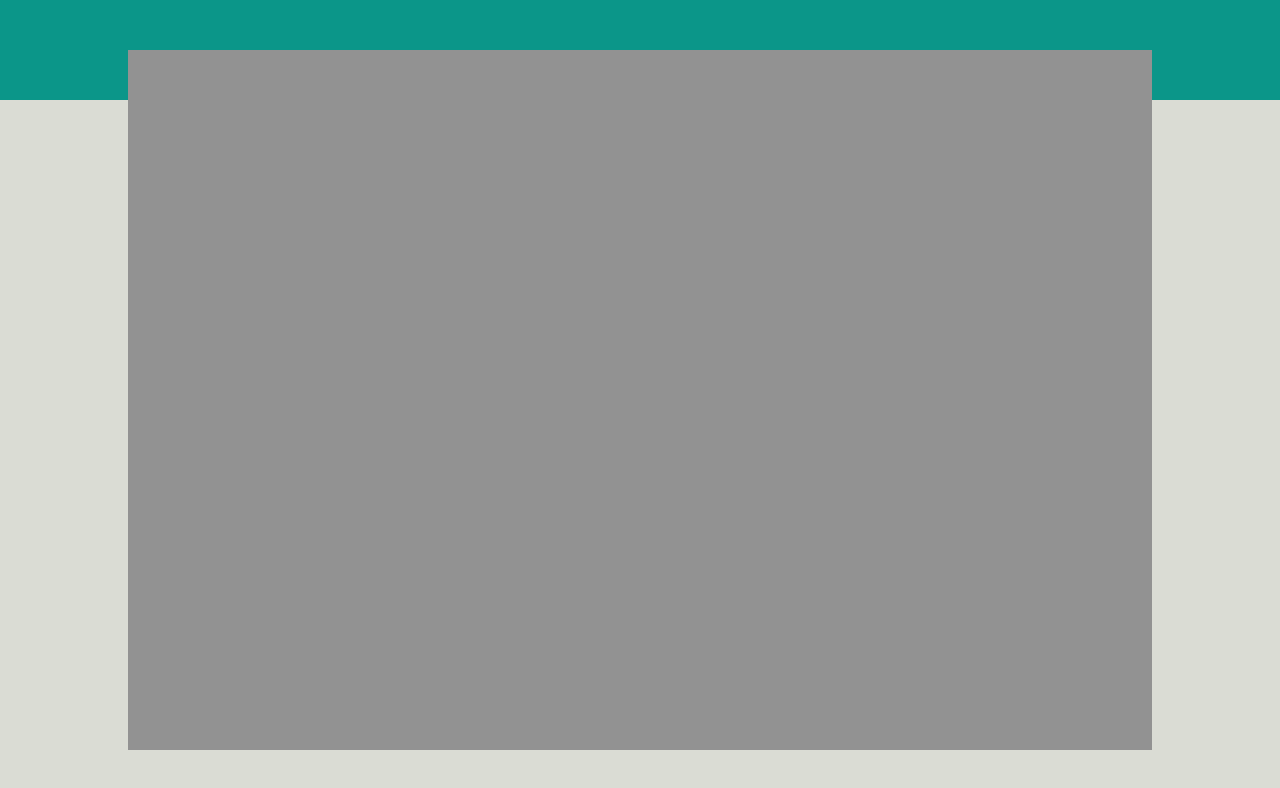
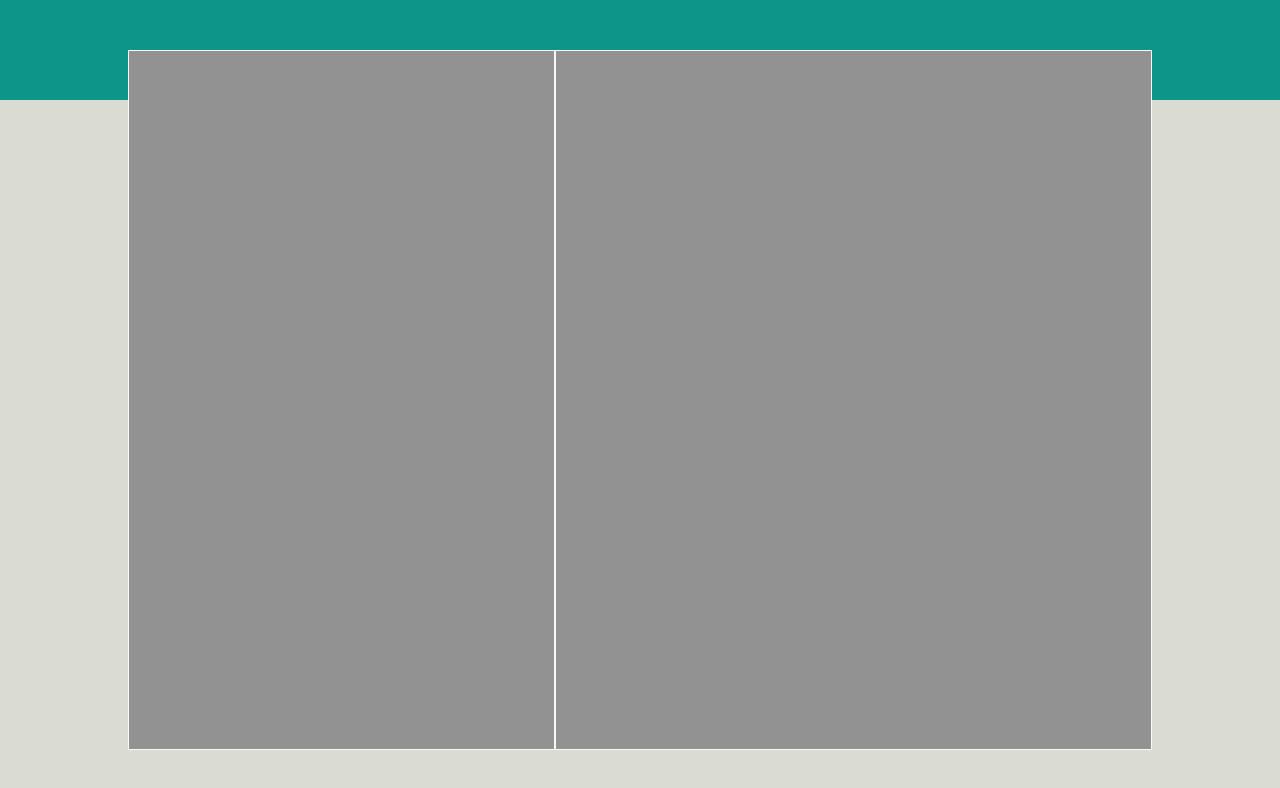
Before and after one commit to andre-cyb/vue-boolzapp, a plain HTML site: page index.html in a window 1280 px wide. Drawn offline with nearby package versions, Linux system fonts and the light colour scheme.

Commit message:
basic layout update

```diff
--- a/CSS/style.css
+++ b/CSS/style.css
@@ -16,3 +16,6 @@
     top: 50px;
     background-color: rgb(146, 146, 146);
 }
+.my_row_style{
+    height: 100%;
+}
--- a/index.html
+++ b/index.html
@@ -20,7 +20,12 @@
         <div class=" position-relative">
             <div class="header_on_background"></div>
             <div class="main_on_background"></div>
-            <div class="container my_boolzapp_cont"></div>
+            <div class="container my_boolzapp_cont">
+                <div class="row my_row_style">
+                    <div class="col-5 border border-light"></div>
+                    <div class="col-7 border border-light"></div>
+                </div>
+            </div>
         </div>
 
     </main>
```
